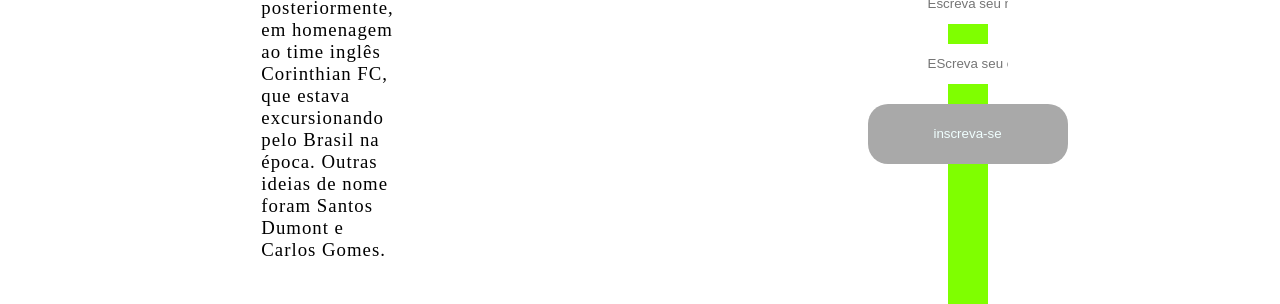
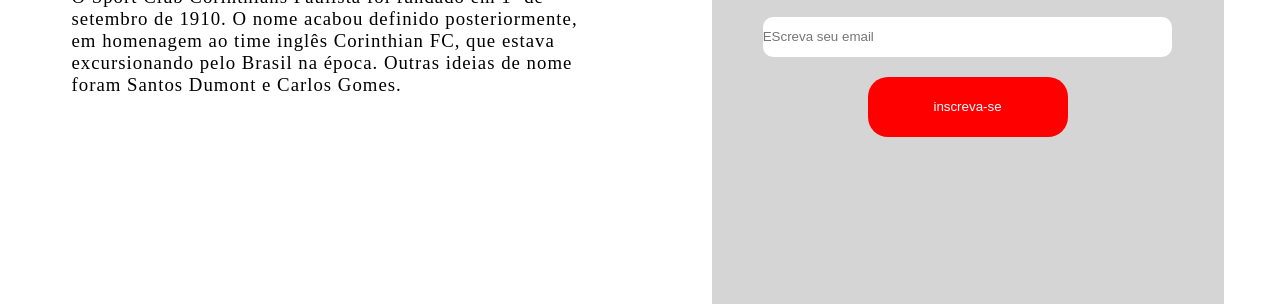
Before and after one commit to kaue2008/feito-pelo-ADM-kaue, a plain HTML site: page index.html in a window 1280 px wide. Shown: the part 378-682 px from the top of the page. Drawn offline with Linux system fonts and the light colour scheme.

Commit message:
style.css

```diff
--- a/style.css
+++ b/style.css
@@ -6,7 +6,7 @@
     border: 0;
 }
 body{
-    height: 100;
+    height: 100%;
 }
 #header{
     display: flex;
@@ -46,7 +46,7 @@ body{
     height: 80%;
 }
 .conteudo{
-    width: 40px;
+    width: 40%;
 }
 #historia{
     display: flex;
@@ -69,19 +69,19 @@ body{
     flex-direction: column;
     align-items: center;
     justify-content: center;
-    background-color: chartreuse;
-    border-radius: 30px;
+    background-color: rgba(128, 128, 128, 0.328);
+    border-radius: 0px;
     height: 40rem;
 }
 .in{
-    width: 80px;
+    width: 80%;
     height: 40px;
     border: transparent 1px ;
     border-radius: 10px;
     margin-bottom: 20px;
 }
 #btn{
-    background-color: darkgray;
+    background-color: rgb(255, 0, 0);
     color: azure;
     width: 200px;
     height: 60px;
```
